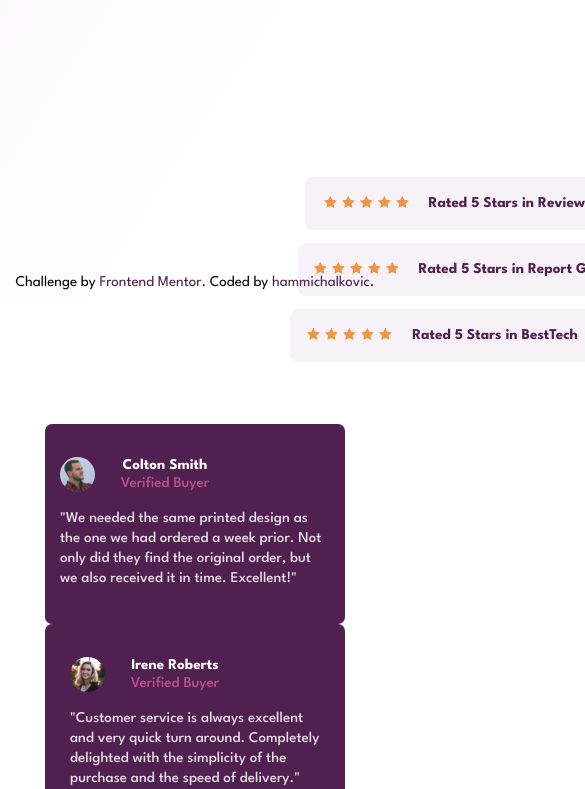
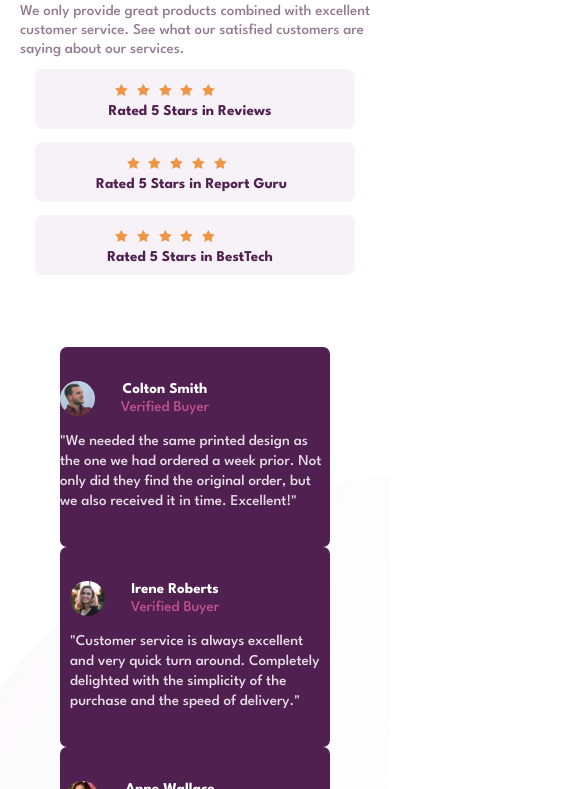
Before and after one commit to hammichalkovic/frontend-mentor-practices, a plain HTML site: page newbie/social-proof-section-master/index.html in a window 390 px wide. Shown: the part 555-1344 px from the top of the page, 585 px wide, since content can reach past the window. Drawn offline with Linux system fonts and the light colour scheme.

Commit message:
Align main elements in mobile ver

```diff
--- a/newbie/social-proof-section-master/css/style.css
+++ b/newbie/social-proof-section-master/css/style.css
@@ -21,7 +21,7 @@ body {
 main {
     height: 70vh;
     width: 73vw;
-    min-width: 940px;
+    /* min-width: 940px; */
 }
 
 h1 {
@@ -189,7 +189,7 @@ div.mark1,
 div.mark2,
 div.mark3 {
     box-sizing: border-box;
-    min-width: 375px;
+    /* min-width: 375px; */
 }
 
 div.stars1,
@@ -259,19 +259,75 @@ div.stars3 {
 }
 
 @media screen and (max-width: 430px) {
+    body {
+        min-height: 200vh;
+        display: flex;
+        align-items: center;
+        justify-content: center;
+    }
 
-    section.top {
-        min-height: 100vh;
-        min-width: 360px;
+    body main {
+        width: 360px;
+        height: 1000px;
         display: flex;
-        justify-content: center;
         flex-direction: column;
+        align-items: center;
     }
 
     .lead,
     .stars {
         min-width: 320px;
-        width: 360px;
+        width: 350px;
+        margin-top: 0;
+        display: flex;
+        flex-direction: column;
+
+    }
+
+    .mark1,
+    .mark2,
+    .mark3 {
+        box-sizing: border-box;
+        min-width: 320px;
+        margin: 0;
+        align-self: center;
+    }
+
+    .attribution {
+        display: none;
+    }
+
+    section.top {
+        height: 550px;
+        min-width: 360px;
+        width: 90%;
+        display: flex;
+        justify-content: center;
+        flex-direction: column;
+        align-items: center;
+        margin: 0;
+    }
+
+    div.stars {
+        height: 300px;
+        width: 320px;
+        display: flex;
+        flex-direction: column;
+        align-items: center;
+        justify-content: center;
+        margin: 0;
+    }
+
+    div.stars1,
+    div.stars2,
+    div.stars3 {
+        width: 100px;
+        height: 20px;
+        align-self: center;
+    }
+
+    div.star1 {
+        margin: 0 0 0 350px;
     }
 
     section.bottom {
@@ -280,8 +336,48 @@ div.stars3 {
         align-items: center;
     }
 
+    div.lead {
+        padding: 0;
+        height: 200px;
+    }
+
+    div.stars__p {
+        height: 20px;
+        width: 191px;
+        display: flex;
+        justify-content: center;
+        box-sizing: border-box;
+    }
+
+    .stars__p {
+        margin-bottom: -10px;
+    }
+
+    .stars p {
+        height: 20px;
+        margin: 0;
+    }
+
+    .mark2 div.stars__p {
+        margin-right: 30px;
+    }
+
     div.card3 {
         align-self: center;
     }
 
+    .stars div.mark1,
+    .stars div.mark2,
+    .stars div.mark3 {
+        width: 320px;
+        height: 60px;
+        display: flex;
+        flex-direction: column;
+        justify-content: center;
+        align-items: center;
+
+    }
+
+
+
 }
```
